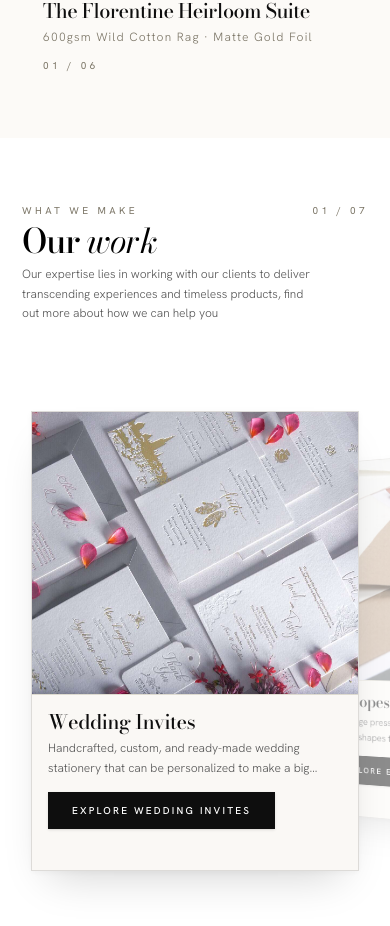
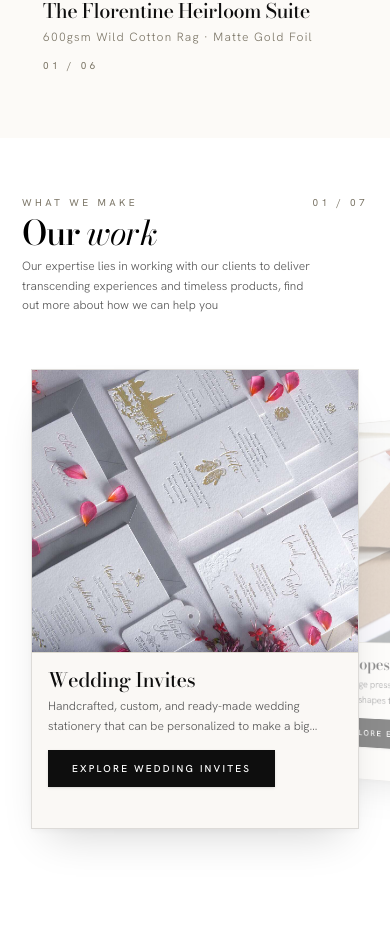
Before and after one commit to khiasu/FamousLetterPress, a Next.js app: page / in a window 390 px wide. Shown: the part 678-1604 px from the top of the page. Built offline with nearby package versions, Linux system fonts and the light colour scheme.

Commit message:
Reduce vertical gap on mobile between WhatWeMake header paragraph and cards while preserving desktop layout

```diff
--- a/src/components/home/WhatWeMakeSection.tsx
+++ b/src/components/home/WhatWeMakeSection.tsx
@@ -311,7 +311,7 @@ export function WhatWeMakeSection() {
           isolation: "isolate",
         }}
       >
-        <div className="svs sticky top-0 h-screen overflow-hidden flex flex-col pt-16 sm:pt-20 md:pt-24 pb-6 bg-white justify-between">
+        <div className="svs sticky top-0 h-screen overflow-hidden flex flex-col pt-14 sm:pt-20 md:pt-24 pb-6 bg-white justify-between">
           {/* Header */}
           <div className="w svh flex justify-between items-end w-full mb-2">
             <div>
@@ -337,7 +337,7 @@ export function WhatWeMakeSection() {
             className="svst relative flex-1 touch-pan-y cursor-grab active:cursor-grabbing w-full my-auto"
             style={{
               perspective: "1100px",
-              perspectiveOrigin: "50% 48%",
+              perspectiveOrigin: "50% 46%",
               transformStyle: "preserve-3d",
               contain: "layout style",
             }}
@@ -353,7 +353,7 @@ export function WhatWeMakeSection() {
                     router.push(item.href);
                   }
                 }}
-                className="sc absolute left-1/2 top-1/2 w-[84vw] sm:w-[360px] md:w-[390px] lg:w-[410px] h-[460px] sm:h-[490px] md:h-[515px] -ml-[42vw] sm:-ml-[180px] md:-ml-[195px] lg:-ml-[205px] -mt-[230px] sm:-mt-[245px] md:-mt-[257px] border border-[rgba(14,14,14,0.12)] cursor-pointer text-left flex flex-col bg-[#FAF8F5] shadow-[0_22px_42px_-18px_rgba(0,0,0,0.18),0_2px_6px_rgba(0,0,0,0.04)] text-black select-none overflow-hidden will-change-[transform,opacity] group"
+                className="sc absolute left-1/2 top-[44%] sm:top-1/2 w-[84vw] sm:w-[360px] md:w-[390px] lg:w-[410px] h-[460px] sm:h-[490px] md:h-[515px] -ml-[42vw] sm:-ml-[180px] md:-ml-[195px] lg:-ml-[205px] -mt-[230px] sm:-mt-[245px] md:-mt-[257px] border border-[rgba(14,14,14,0.12)] cursor-pointer text-left flex flex-col bg-[#FAF8F5] shadow-[0_22px_42px_-18px_rgba(0,0,0,0.18),0_2px_6px_rgba(0,0,0,0.04)] text-black select-none overflow-hidden will-change-[transform,opacity] group"
                 style={{
                   transformStyle: "preserve-3d",
                   backfaceVisibility: "hidden",
```
